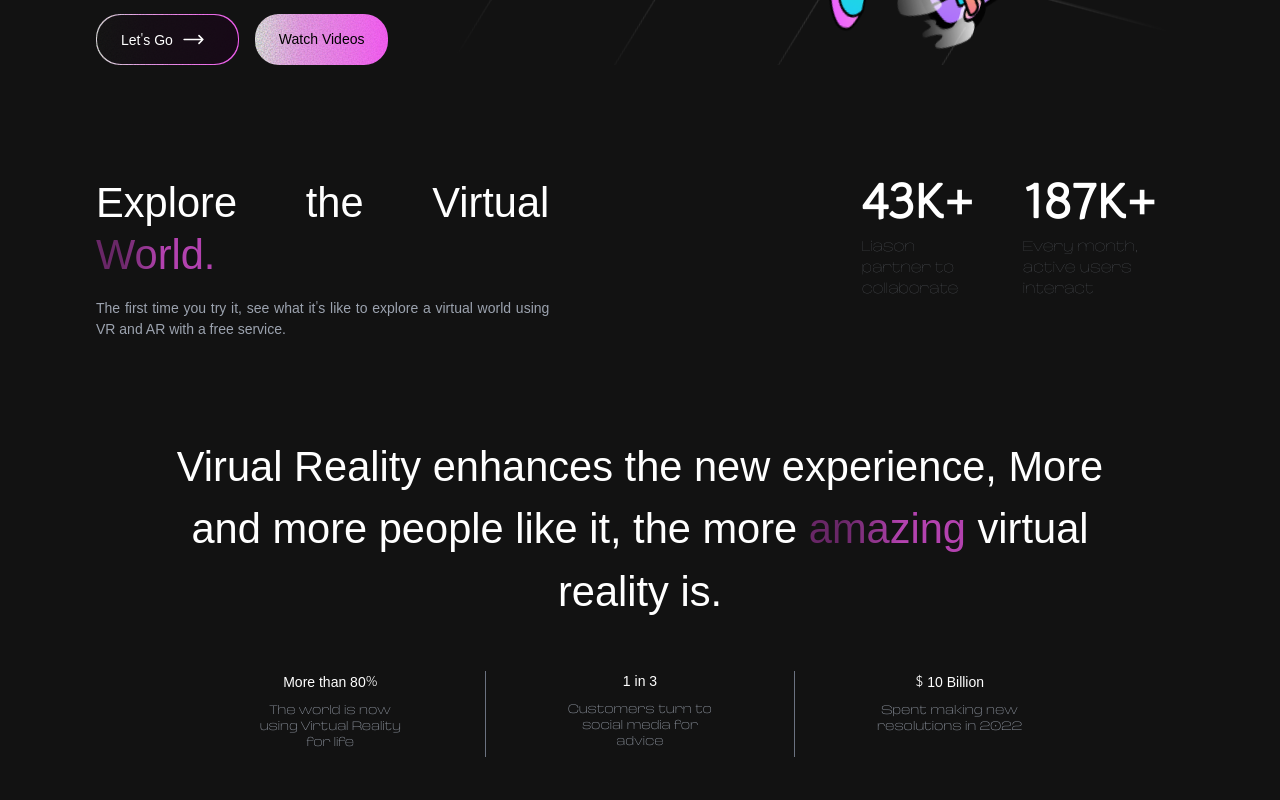
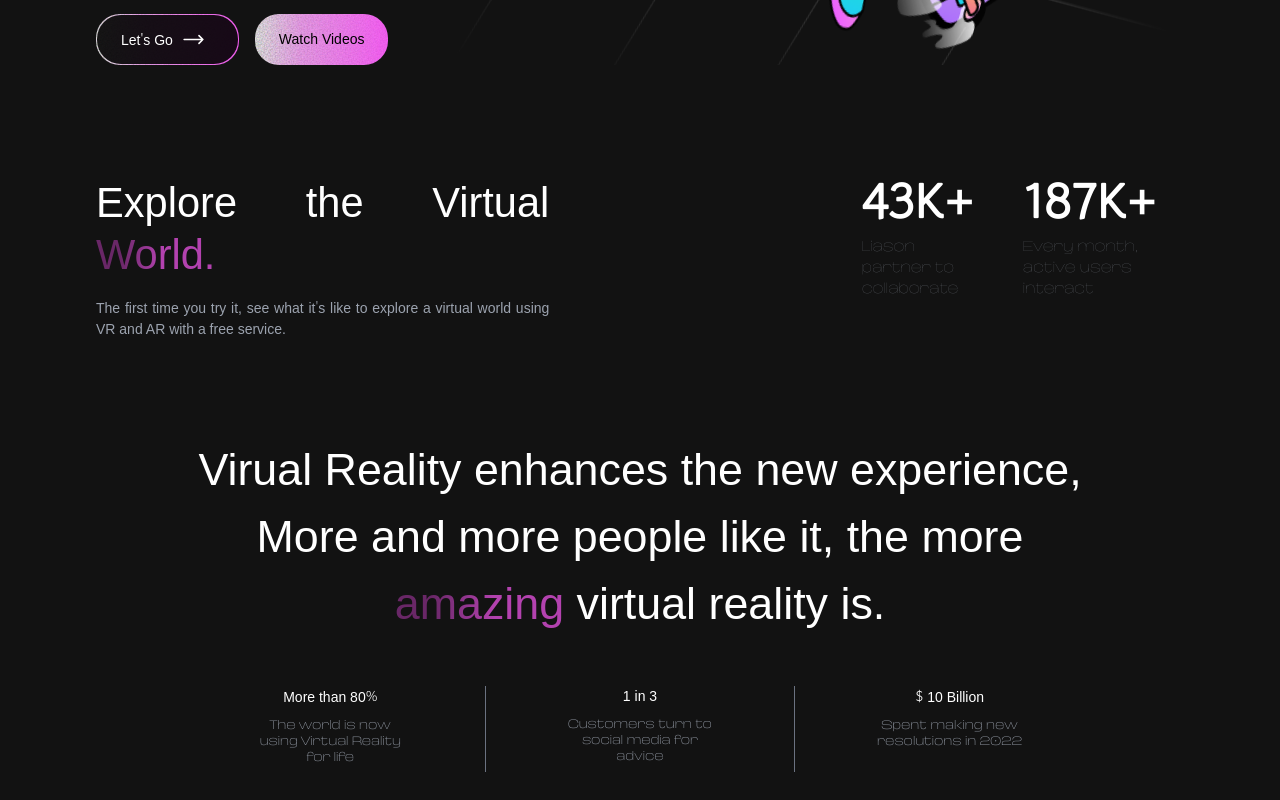
Before and after one commit to whysosaket/Metaverse-Landing-Page, a React (Vite) app: page / in a window 1280 px wide. Shown: the part 669-1469 px from the top of the page. Built offline with nearby package versions, Linux system fonts and the light colour scheme; a web font is replaced by a local one.

Commit message:
Update Info.tsx

```diff
--- a/src/components/Info.tsx
+++ b/src/components/Info.tsx
@@ -4,7 +4,7 @@
 const Info = () => {
   return (
     <div className="my-24 px-20">
-      <h1 className="text-[2.6rem] text-center">
+      <h1 className="text-[2.8rem] text-center">
         Virual Reality enhances the new experience, More and more people like
         it, the more <GradientText text="amazing " />
         virtual reality is.
```
